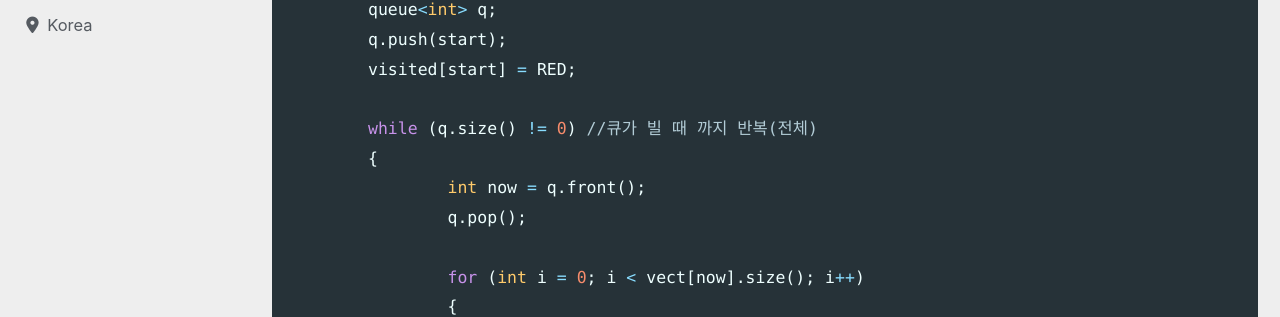
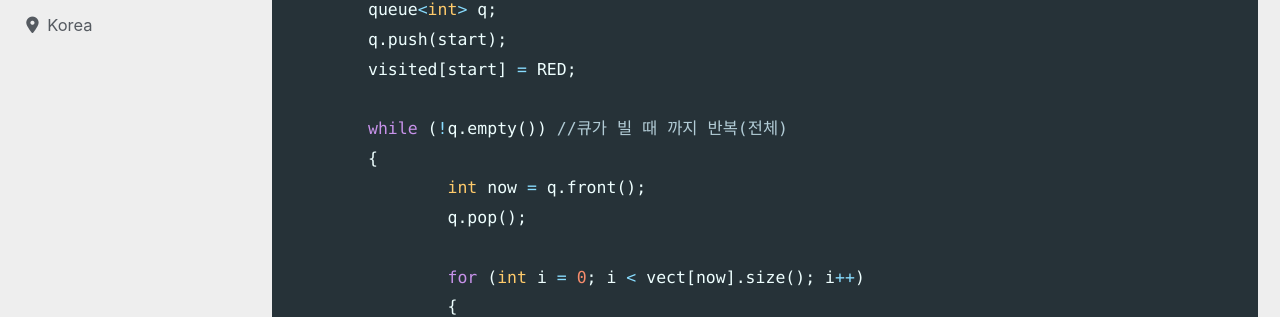
Before and after one commit to devMyeong/devMyeong.github.io, a Jekyll site: the page built from _posts/codingTest/2022-09-25-백준.md, in a window 1280 px wide and 900 px high, scrolled down 54750 px. Shown: the part 141-458 px from the top of the window. Built offline with Jekyll 4.4.1, drawn with Linux system fonts in a browser that asks for light colours; cached includes are drawn as plain includes; nearby versions of some CDN libraries; some web fonts are replaced; comment, search, counter and statistics services are not loaded.

Commit message:
Chore : 수정

```diff
--- a/_posts/codingTest/2022-09-25-백준.md
+++ b/_posts/codingTest/2022-09-25-백준.md
@@ -1690,7 +1690,7 @@ void BFS(int start)
 	q.push(start);
 	visited[start] = RED;
 
-	while (q.size() != 0) //큐가 빌 때 까지 반복(전체)
+	while (!q.empty()) //큐가 빌 때 까지 반복(전체)
 	{
 		int now = q.front();
 		q.pop();
@@ -1716,7 +1716,7 @@ bool check()
 	{
 		for (int j = 0; j < vect[i].size(); j++)
 		{
-            int next = vect[i][j];
+			int next = vect[i][j];
 
 			if (visited[i] == visited[next])
 				return false;
```
